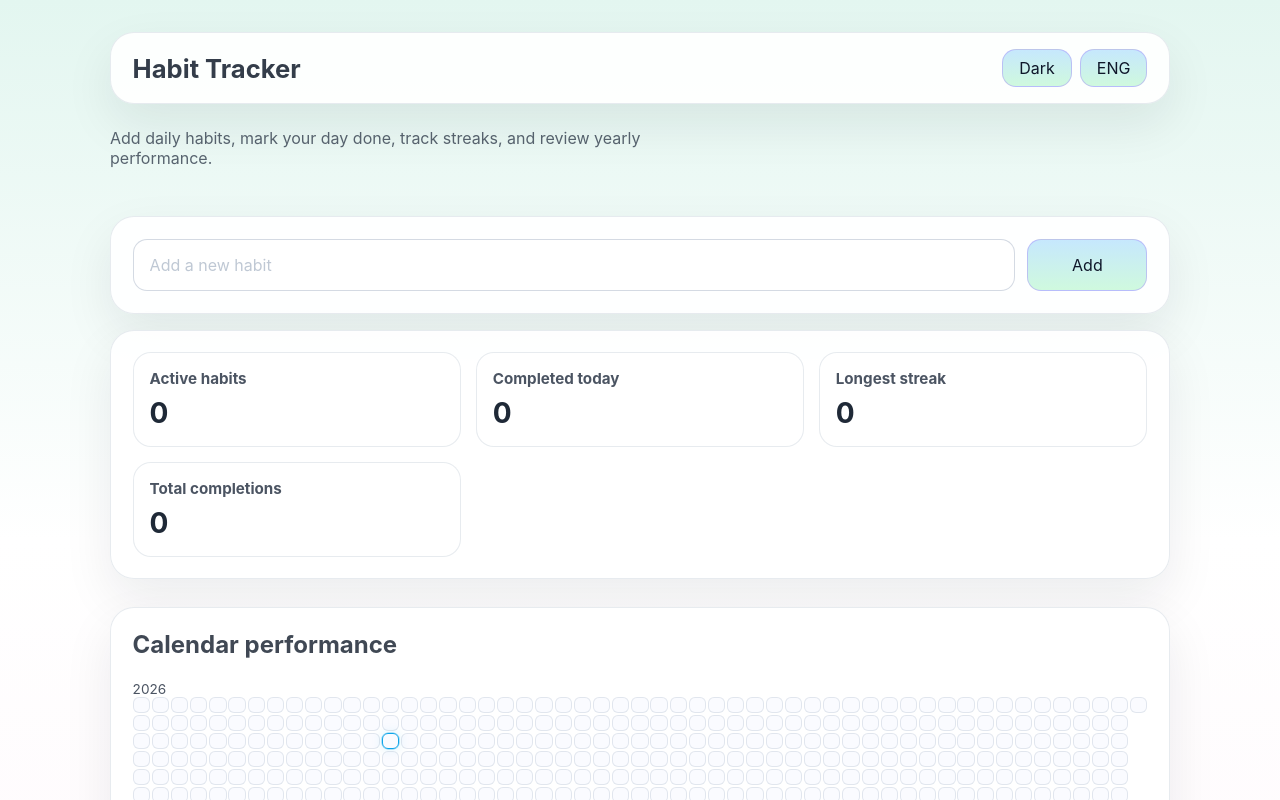
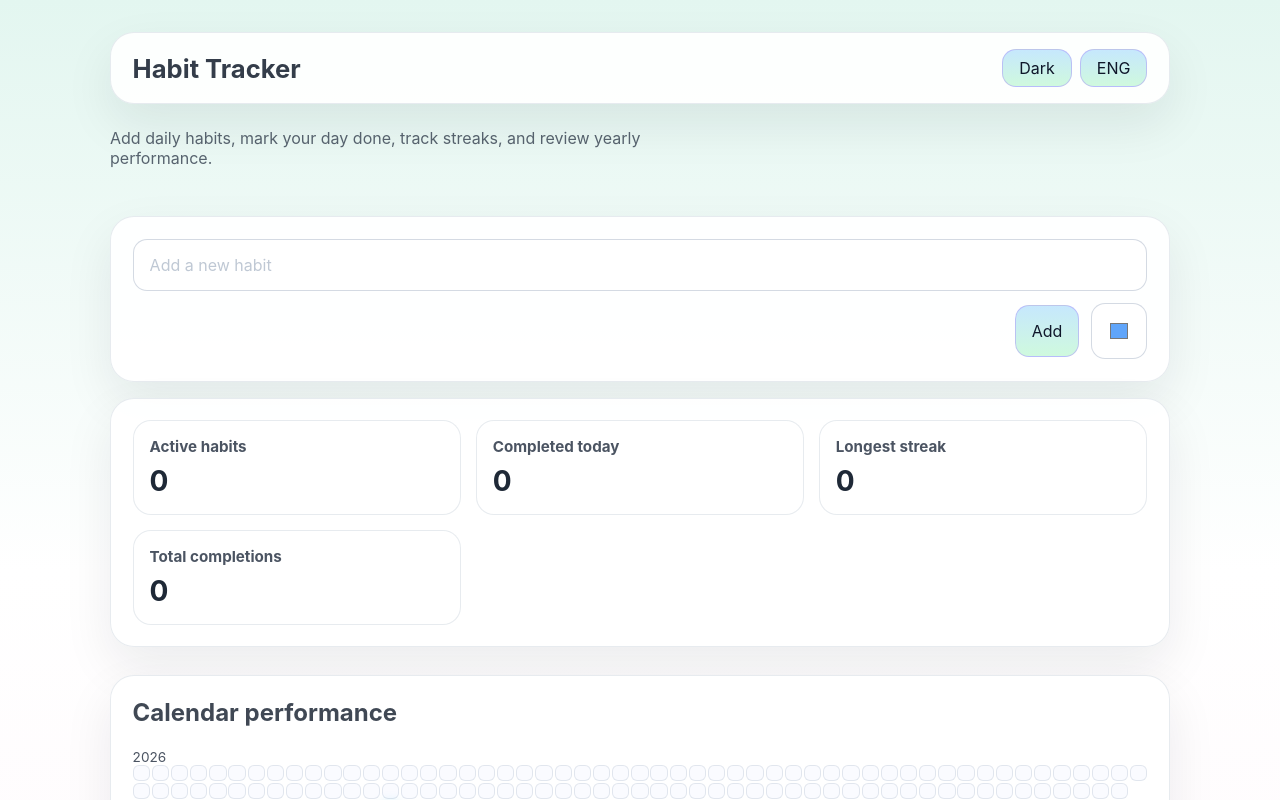
Before and after one commit to omERdem555/Habit-Tracking, a React (Vite) app: page / in a window 1280 px wide. Shown: the top 800 px of the page. Built offline with nearby package versions, Linux system fonts and the light colour scheme.

Commit message:
Hobiler için alanımız renklendirildi

```diff
--- a/src/App.tsx
+++ b/src/App.tsx
@@ -37,7 +37,7 @@ const reducer = (state: AppState, action: Action): AppState => {
           {
             id,
             name: action.payload.name.trim(),
-            color: HABIT_COLOR,
+            color: action.payload.color,
             active: true,
             createdAt: localDateString(),
           },
@@ -160,6 +160,7 @@ function App() {
   const { t, i18n } = useTranslation();
   const [state, dispatch] = useReducer(reducer, defaultState);
   const [habitName, setHabitName] = useState('');
+  const [habitColor, setHabitColor] = useState(HABIT_COLOR);
   const [editingId, setEditingId] = useState<string | null>(null);
   const [editingName, setEditingName] = useState('');
   const [selectedDay, setSelectedDay] = useState<string | null>(null);
@@ -290,8 +291,9 @@ function App() {
   const handleAddHabit = () => {
     const name = habitName.trim();
     if (!name) return;
-    dispatch({ type: 'addHabit', payload: { name } });
+    dispatch({ type: 'addHabit', payload: { name, color: habitColor } });
     setHabitName('');
+    setHabitColor(HABIT_COLOR);
   };
 
   const handleSaveCompletion = () => {
@@ -320,7 +322,7 @@ function App() {
     padding: '0.95rem 1rem',
     borderRadius: '14px',
     border: '1px solid rgba(148, 163, 184, 0.4)',
-    background: theme === 'dark' ? 'rgba(16,20,33,0.9)' : 'rgba(255, 255, 255, 0.94)',
+    background: 'var(--input-bg)',
     color: 'var(--text-primary)',
   };
 
@@ -376,11 +378,20 @@ function App() {
             value={habitName}
             onChange={(event) => setHabitName(event.target.value)}
             placeholder={t('addHabitPlaceholder')}
-            aria-label="New habit name"
+            aria-label={t('habitNamePlaceholder')}
           />
-          <button type="button" onClick={handleAddHabit}>
-            {t('addButton')}
-          </button>
+          <div className="form-actions">
+            <button type="button" onClick={handleAddHabit}>
+              {t('addButton')}
+            </button>
+            <input
+              type="color"
+              className="color-input"
+              value={habitColor}
+              onChange={(event) => setHabitColor(event.target.value)}
+              aria-label={t('habitColor')}
+            />
+          </div>
         </div>
       </section>
 
@@ -583,7 +594,7 @@ function App() {
               <input
                 value={editingName}
                 onChange={(event) => setEditingName(event.target.value)}
-                style={{ width: '100%', padding: '0.95rem 1rem', borderRadius: '14px', border: '1px solid rgba(255,255,255,0.12)', background: 'rgba(16,20,33,0.9)', color: 'var(--text-primary)' }}
+                style={{ width: '100%', padding: '0.95rem 1rem', borderRadius: '14px', border: '1px solid rgba(148, 163, 184, 0.4)', background: 'var(--input-bg)', color: 'var(--text-primary)' }}
                 placeholder={t('habitNamePlaceholder')}
               />
               <button
--- a/src/styles.css
+++ b/src/styles.css
@@ -55,9 +55,12 @@ body {
 }
 
 button,
-input {
+input,
+textarea,
+select {
   font: inherit;
   color: var(--text-primary);
+  background: var(--input-bg);
 }
 
 button {
@@ -140,9 +143,14 @@ header h1 {
 
 .form-row {
   display: grid;
-  grid-template-columns: minmax(0, 1fr) 120px;
   gap: 0.75rem;
-  align-items: end;
+}
+
+.form-actions {
+  display: flex;
+  justify-content: flex-end;
+  align-items: center;
+  gap: 0.75rem;
 }
 
 .form-row input,
@@ -209,6 +217,16 @@ header h1 {
   display: grid;
   grid-template-columns: repeat(3, auto);
   gap: 0.5rem;
+}
+
+.color-input {
+  width: 3.5rem;
+  height: 3.5rem;
+  padding: 0;
+  border-radius: 14px;
+  border: 1px solid rgba(148, 163, 184, 0.4);
+  background: transparent;
+  cursor: pointer;
 }
 
 .habit-actions button,
--- a/src/types.ts
+++ b/src/types.ts
@@ -22,7 +22,7 @@ export interface AppState {
 
 export type Action =
   | { type: 'load'; payload: AppState }
-  | { type: 'addHabit'; payload: { name: string } }
+  | { type: 'addHabit'; payload: { name: string; color: string } }
   | { type: 'editHabit'; payload: { id: string; name: string } }
   | { type: 'toggleHabitActive'; payload: { id: string } }
   | { type: 'addCompletion'; payload: { habitId: string; date: string; hours?: number; note?: string } }
```
Also changed, not shown: 5 other files (tests, documents, lock files or other folders).
